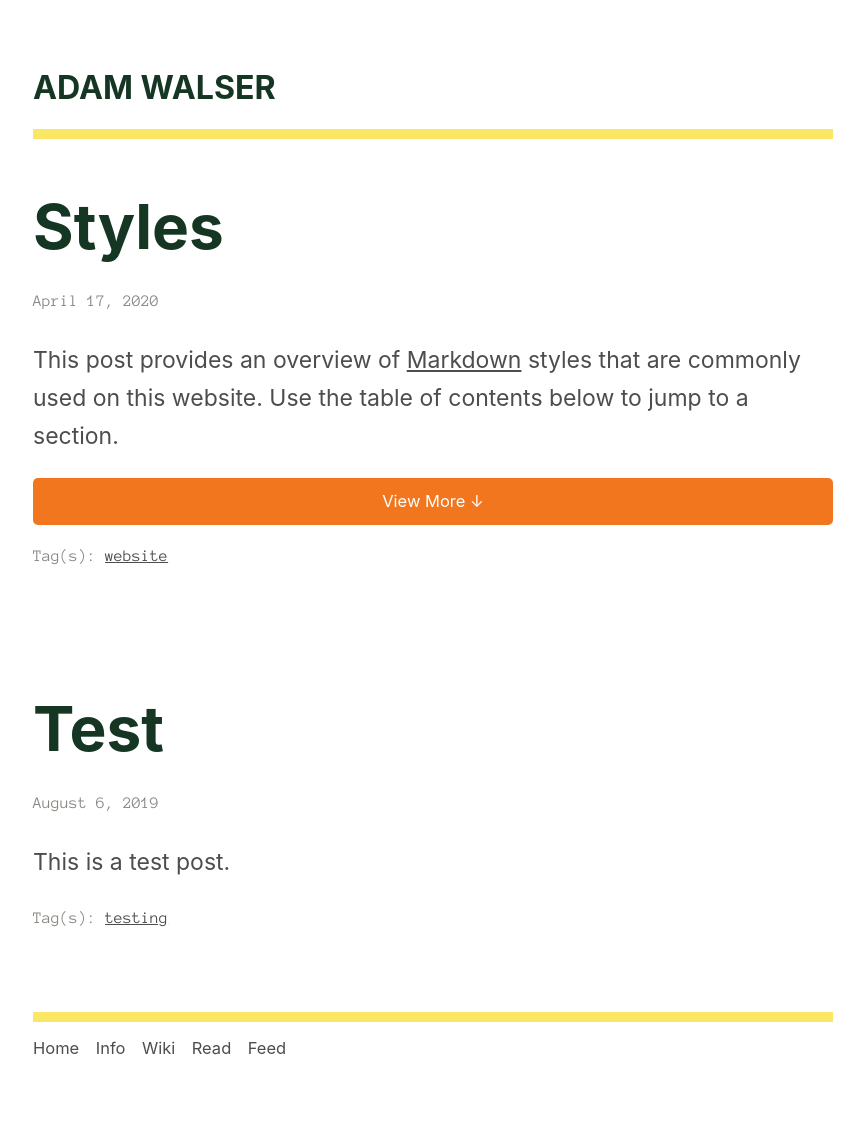
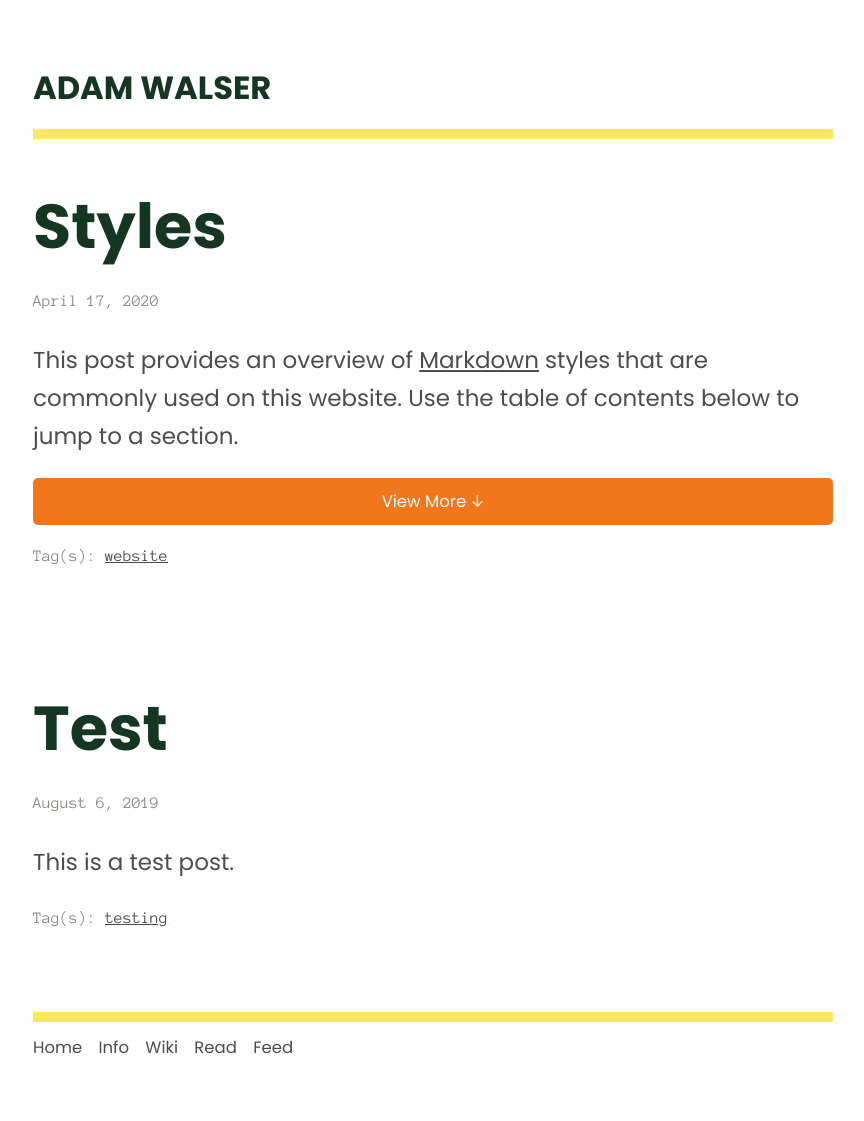
Before and after one commit to ajpwalser/ajpwalser.github.io, a Jekyll site: the page built from index.html, in a window 1280 px wide. Shown: the whole page, without its empty margins (207-1071 px from the left). Built offline with Jekyll 4.4.1, drawn with Linux system fonts in a browser that asks for light colours; some web fonts are replaced; the list of posts is cut into pages by our own code.

Commit message:
Update style.css

```diff
--- a/css/style.css
+++ b/css/style.css
@@ -11,7 +11,7 @@
 	margin: 1em auto;
 	max-width: 800px;
 	line-height: 1.66;
-	font-family: 'Inter', -apple-system, BlinkMacSystemFont, Segoe UI, Helvetica, Arial, sans-serif, Apple Color Emoji, Segoe UI Emoji, Segoe UI Symbol;
+	font-family: 'Poppins', 'Inter', -apple-system, BlinkMacSystemFont, Segoe UI, Helvetica, Arial, sans-serif, Apple Color Emoji, Segoe UI Emoji, Segoe UI Symbol;
 	font-size: 23px;
 	color: rgb(78, 77, 75);
 	padding: 1em;
```
